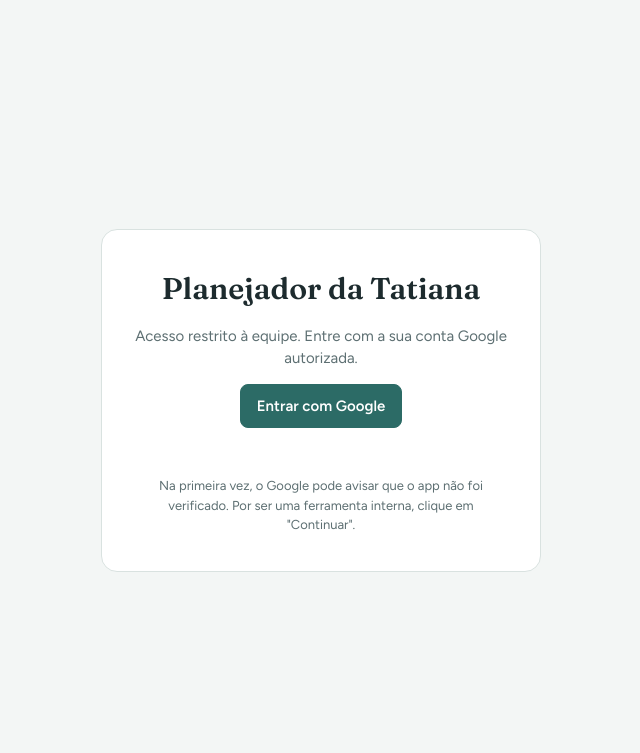
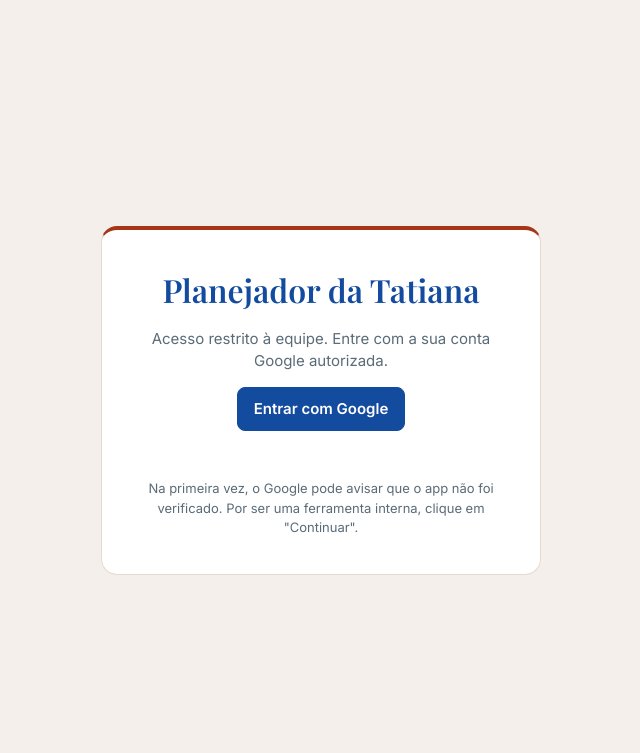
Before and after one commit to gabismarketing26/planejador-tatiana, a plain HTML site: page index.html in a window 1280 px wide. Shown: the top 753 px of the page, without its empty margins (319-959 px from the left). Drawn offline with nearby package versions, Linux system fonts and the light colour scheme.

Commit message:
Identidade visual da Tatiana e gerar direto pela sugestao

```diff
--- a/index.html
+++ b/index.html
@@ -6,68 +6,73 @@
 <title>Planejador da Tatiana</title>
 <link rel="preconnect" href="https://fonts.googleapis.com">
 <link rel="preconnect" href="https://fonts.gstatic.com" crossorigin>
-<link href="https://fonts.googleapis.com/css2?family=Fraunces:opsz,wght@9..144,500;9..144,600&family=Figtree:wght@400;500;600&display=swap" rel="stylesheet">
+<link href="https://fonts.googleapis.com/css2?family=Playfair+Display:wght@500;600;700&family=Inter:wght@400;500;600&display=swap" rel="stylesheet">
 <style>
 /* Layout: abas no topo (Roteiros / Materiais). Em Roteiros: faixa de resumo; abaixo, coluna "Criar" e coluna "Histórico". */
 :root {
-  --bg: #f3f6f5;
-  --surface: #ffffff;
-  --ink: #1d2b2e;
-  --muted: #5d6f72;
-  --line: #d9e2e0;
-  --accent: #2c6b66;
-  --accent-ink: #ffffff;
-  --accent-soft: #dcebe8;
-  --plum: #7b4a6d;
-  --plum-soft: #efe3ec;
-  --font-display: "Fraunces", Georgia, "Times New Roman", serif;
-  --font-body: "Figtree", system-ui, -apple-system, "Segoe UI", sans-serif;
+  /* Kit de Marca da Tatiana (doc "Avatar e diretrizes"): creme #F4EFEA, azul #134B9E, azul médio #1C5276, terracota #A53618, marrom #8C4731 */
+  --bg: #F4EFEA;
+  --surface: #FFFFFF;
+  --ink: #1C5276;
+  --title: #134B9E;
+  --muted: #5A6B78;
+  --line: #E4DAD0;
+  --accent: #134B9E;
+  --accent-ink: #FFFFFF;
+  --accent-soft: #E6ECF6;
+  --plum: #A53618;
+  --plum-soft: #F5E4DD;
+  --brown: #8C4731;
+  --font-display: "Playfair Display", "Lora", Georgia, "Times New Roman", serif;
+  --font-body: "Inter", "Montserrat", "Open Sans", system-ui, -apple-system, "Segoe UI", sans-serif;
   color-scheme: light;
 }
 @media (prefers-color-scheme: dark) {
   :root:not([data-theme="light"]) {
-    --bg: #131c1e; --surface: #1b2729; --ink: #e6efed; --muted: #9fb2b0; --line: #2d3d3f;
-    --accent: #6fbdb5; --accent-ink: #0f1d1c; --accent-soft: #233c3a; --plum: #d3a5c6; --plum-soft: #3a2736;
+    --bg: #0F1D2C; --surface: #172A3D; --ink: #E8EEF4; --title: #A9C4EE; --muted: #A3B3C2; --line: #2A3F55;
+    --accent: #8DB0EA; --accent-ink: #0B1726; --accent-soft: #1E3550; --plum: #E39A80; --plum-soft: #3A2620; --brown: #D9A58F;
     color-scheme: dark;
   }
 }
 :root[data-theme="dark"] {
-  --bg: #131c1e; --surface: #1b2729; --ink: #e6efed; --muted: #9fb2b0; --line: #2d3d3f;
-  --accent: #6fbdb5; --accent-ink: #0f1d1c; --accent-soft: #233c3a; --plum: #d3a5c6; --plum-soft: #3a2736;
+  --bg: #0F1D2C; --surface: #172A3D; --ink: #E8EEF4; --title: #A9C4EE; --muted: #A3B3C2; --line: #2A3F55;
+  --accent: #8DB0EA; --accent-ink: #0B1726; --accent-soft: #1E3550; --plum: #E39A80; --plum-soft: #3A2620; --brown: #D9A58F;
   color-scheme: dark;
 }
 * { box-sizing: border-box; }
 html, body { margin: 0; }
 body { background: var(--bg); color: var(--ink); font-family: var(--font-body); font-size: 15px; line-height: 1.5; }
-h1, h2, h3 { font-family: var(--font-display); font-weight: 600; margin: 0; text-wrap: balance; }
+h1, h2, h3 { font-family: var(--font-display); font-weight: 600; margin: 0; text-wrap: balance; color: var(--title); }
 button, input, select, textarea { font: inherit; color: inherit; }
 [hidden] { display: none !important; }
 #gate { position: fixed; inset: 0; z-index: 50; background: var(--bg); display: flex; align-items: center; justify-content: center; padding: 24px; }
 #gate .box { background: var(--surface); border: 1px solid var(--line); border-radius: 16px; padding: 36px 32px; max-width: 440px; width: 100%; text-align: center; display: flex; flex-direction: column; gap: 14px; align-items: center; }
-#gate h1 { font-size: 30px; }
+#gate h1 { font-size: 32px; }
+#gate .box { border-top: 4px solid var(--plum); }
 #gate p { margin: 0; color: var(--muted); }
 #gate-status { font-size: 14px; min-height: 20px; }
 #gate-status.err { color: #b3261e; }
 .wrap { max-width: 1180px; margin: 0 auto; padding: 20px 16px 48px; display: flex; flex-direction: column; gap: 20px; }
 header { display: flex; flex-wrap: wrap; align-items: baseline; justify-content: space-between; gap: 8px 16px; }
-header h1 { font-size: 28px; }
+header h1 { font-size: 30px; }
+header .marca { color: var(--plum); font-size: 13px; letter-spacing: .08em; text-transform: uppercase; font-weight: 600; margin-bottom: 2px; }
 header p { margin: 0; color: var(--muted); max-width: 60ch; }
 .sync { display: flex; align-items: center; gap: 10px; font-size: 13px; color: var(--muted); flex-wrap: wrap; }
 #sync-status.ok { color: var(--accent); font-weight: 600; }
 #sync-status.err { color: #b3261e; }
 .nav { display: flex; gap: 8px; border-bottom: 1px solid var(--line); }
 .nav button { border: 0; background: none; padding: 10px 14px; cursor: pointer; font-weight: 600; color: var(--muted); border-bottom: 3px solid transparent; margin-bottom: -1px; }
-.nav button[aria-selected="true"] { color: var(--ink); border-bottom-color: var(--accent); }
+.nav button[aria-selected="true"] { color: var(--title); border-bottom-color: var(--plum); }
 .view { display: flex; flex-direction: column; gap: 20px; }
 
 .tiles { display: grid; grid-template-columns: repeat(4, minmax(0, 1fr)); gap: 12px; }
 .tile { background: var(--surface); border: 1px solid var(--line); border-radius: 10px; padding: 14px 16px; min-width: 0; }
 .tile .lbl { color: var(--muted); font-size: 13px; }
-.tile .val { font-family: var(--font-display); font-size: 26px; font-weight: 600; line-height: 1.2; overflow-wrap: anywhere; }
+.tile .val { color: var(--title); font-family: var(--font-body); font-variant-numeric: lining-nums; font-size: 26px; font-weight: 600; line-height: 1.2; overflow-wrap: anywhere; }
 .tile .val.small { font-size: 18px; }
 .bars { display: flex; flex-direction: column; gap: 6px; margin-top: 6px; }
 .bar { display: grid; grid-template-columns: 74px 1fr 24px; align-items: center; gap: 8px; font-size: 13px; }
-.bar i { display: block; height: 8px; border-radius: 4px; background: var(--accent); min-width: 2px; }
+.bar i { display: block; height: 8px; border-radius: 4px; background: var(--plum); min-width: 2px; }
 .bar span:last-child { text-align: right; font-variant-numeric: tabular-nums; }
 
 .main { display: grid; grid-template-columns: minmax(0, 1.5fr) minmax(0, 1fr); gap: 20px; align-items: start; }
@@ -87,6 +92,7 @@ details[open] summary { margin-bottom: 8px; }
 
 .tabs, .choices { display: flex; flex-wrap: wrap; gap: 8px; }
 .tab, .choice { border: 1px solid var(--line); background: var(--surface); border-radius: 8px; padding: 8px 12px; cursor: pointer; }
+.btn:hover:not(:disabled) { filter: brightness(1.08); }
 .tab[aria-pressed="true"], .choice[aria-pressed="true"] { background: var(--accent); color: var(--accent-ink); border-color: var(--accent); font-weight: 600; }
 .choice { flex: 1 1 130px; text-align: left; display: flex; flex-direction: column; gap: 2px; }
 .choice small { opacity: .85; font-size: 12px; }
@@ -96,8 +102,10 @@ details[open] summary { margin-bottom: 8px; }
 .btn:disabled { opacity: .5; cursor: not-allowed; }
 .row { display: flex; flex-wrap: wrap; gap: 8px; align-items: center; }
 .suggest { display: flex; flex-direction: column; gap: 8px; }
-.suggest button { text-align: left; border: 1px dashed var(--accent); background: var(--accent-soft); border-radius: 8px; padding: 8px 12px; cursor: pointer; }
-.suggest button b { display: block; }
+.suggest button { text-align: left; border: 1px solid var(--line); border-left: 4px solid var(--plum); background: var(--surface); transition: box-shadow .15s; border-radius: 8px; padding: 8px 12px; cursor: pointer; }
+.suggest button b { display: block; font-family: var(--font-display); color: var(--title); font-size: 16px; }
+.suggest button:hover { box-shadow: 0 2px 10px rgba(19,75,158,.12); }
+.suggest button .gerar { color: var(--plum); font-weight: 600; margin-top: 6px; }
 .suggest button span { color: var(--muted); font-size: 13px; display: block; }
 .suggest button .porque { color: var(--accent); margin-top: 2px; }
 .suggest button .tags { color: var(--plum); font-weight: 600; margin-top: 4px; word-spacing: 4px; }
@@ -159,7 +167,7 @@ details[open] summary { margin-bottom: 8px; }
 </div>
 <div class="wrap">
   <header>
-    <h1>Planejador da Tatiana</h1>
+    <div><div class="marca">@psi_tatianaferreira</div><h1>Planejador da Tatiana</h1></div>
     <p>Roteiros de Reels, carrosséis, cards e stories para o Instagram, na voz da Tatiana, com histórico e biblioteca de materiais.</p>
     <div class="sync"><span id="sync-status">Histórico só neste navegador</span><button class="btn small" id="b-sync" type="button">Entrar com Google</button></div>
   </header>
@@ -361,9 +369,9 @@ const CTAS = [
 const TIPOS_MAT = ["Foto pessoal", "Foto profissional", "Vídeo", "Portfólio Canva", "Referência visual"];
 
 const IDENTIDADE_PADRAO = [
-  "Paleta: tons suaves e acolhedores (verde-sálvia, bege areia, off-white e um tom de destaque discreto, como terracota claro).",
-  "Tipografia: títulos em fonte serifada elegante; textos em fonte sem serifa, limpa e legível.",
-  "Estilo: minimalista e sereno, bastante espaço em branco, fotos com luz natural, sem excesso de elementos.",
+  "Paleta oficial (Kit de Marca): fundo creme #F4EFEA; azul principal #134B9E (títulos e capas); azul médio #1C5276 (corpo de texto e subtextos); terracota vivo #A53618 (destaque pontual nas palavras-chave emocionais); marrom terroso #8C4731 (apoio).",
+  "Tipografia: títulos em fonte serifada elegante (Playfair Display, Lora ou Cormorant Garamond); corpo em fonte sem serifa limpa (Inter, Montserrat ou Open Sans).",
+  "Layout: estilo clean, margens generosas (respiro visual), hierarquia clara com negrito e destaque pontual em terracota, sem poluição visual.",
   "Assinatura: @psi_tatianaferreira discreto no rodapé de cada peça."
 ].join("\n");
 
@@ -814,11 +822,13 @@ async function sugerir() {
           const pcs = (Array.isArray(s.palavras_chave) ? s.palavras_chave : []).map(String).filter(Boolean);
           $("tema").value = String(s.titulo || "") + ". " + String(s.angulo || "") + (pcs.length ? "\nPalavras-chave em alta para usar no texto e nas hashtags: " + pcs.join(" ") : "");
           state.modo = "tema"; if (fmt) state.formato = fmt.id; renderModo(); renderEscolhas(); atualizarBotoesDoc();
+          if (!state.gerando) { $("doc").scrollIntoView({ behavior: "smooth", block: "center" }); gerar(); }
         } },
         el("b", null, String(s.titulo || "")), el("span", null, String(s.angulo || "")),
         s.porque_agora ? el("span", { class: "porque" }, "Por que agora: " + String(s.porque_agora)) : null,
         (Array.isArray(s.palavras_chave) && s.palavras_chave.length) ? el("span", { class: "tags" }, s.palavras_chave.slice(0, 6).map(String).join("  ")) : null,
-        fmt ? el("span", { class: "chip f" }, "Sugestão: " + fmt.nome) : null));
+        fmt ? el("span", { class: "chip f" }, "Sugestão: " + fmt.nome) : null,
+        el("span", { class: "gerar" }, "Gerar este roteiro →")));
     });
     (data.fontes || []).forEach(f => { if (/^https:\/\//.test(f.url)) $("sug-fontes").append(el("a", { href: f.url, target: "_blank", rel: "noopener" }, f.titulo || "fonte")); });
     if (data.sugestoesBusca) { $("sug-busca").srcdoc = data.sugestoesBusca; $("sug-busca").hidden = false; }
@@ -830,7 +840,7 @@ async function sugerir() {
       dados.append(det);
     }
     $("sug-status").textContent = arr.length
-      ? (data.pesquisou ? "Temas baseados no que está em alta agora. Clique em uma ideia para usar." : "A pesquisa na web não estava disponível agora; temas sugeridos sem ela. Clique em uma ideia para usar.")
+      ? (data.pesquisou ? "Temas baseados no que está em alta agora. Clique em uma ideia para gerar o roteiro na hora." : "A pesquisa na web não estava disponível agora; temas sugeridos sem ela. Clique em uma ideia para gerar o roteiro na hora.")
       : "Não vieram sugestões. Tente de novo.";
   } catch (e) {
     $("sug-status").textContent = e?.status === 429 ? "A cota gratuita acabou por agora. Tente em alguns minutos." : "Não foi possível sugerir agora.";
```
